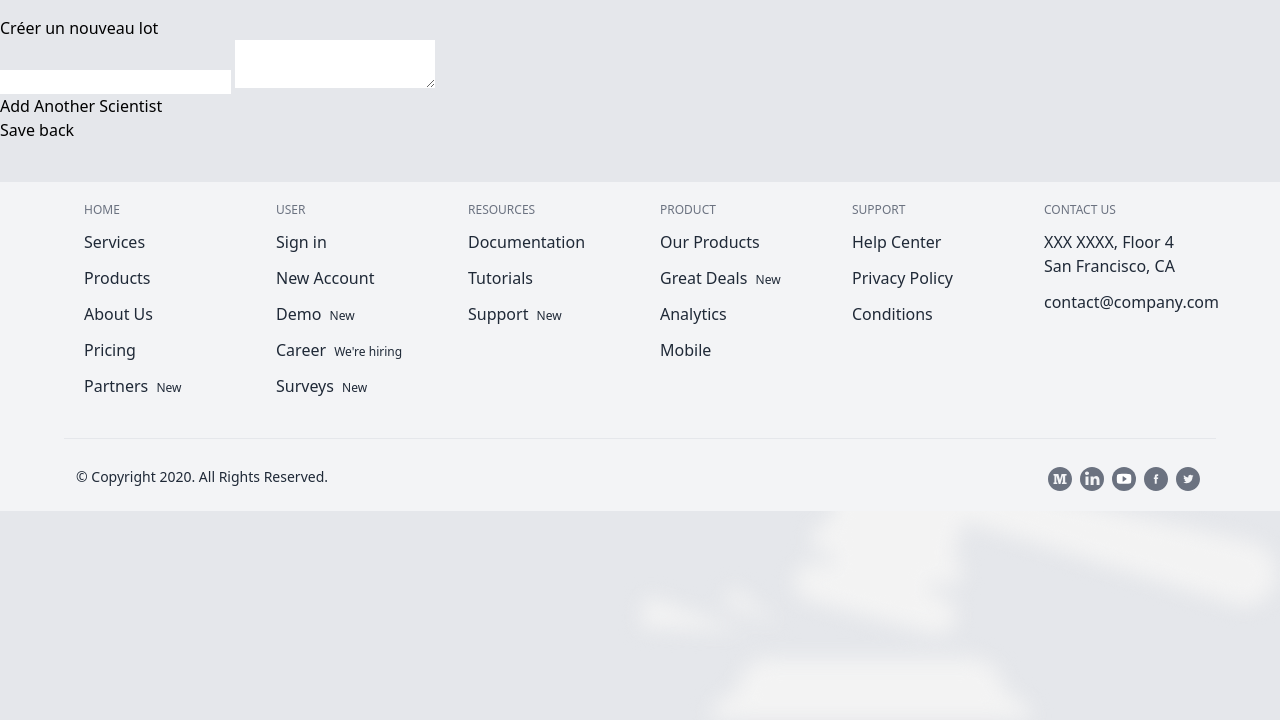
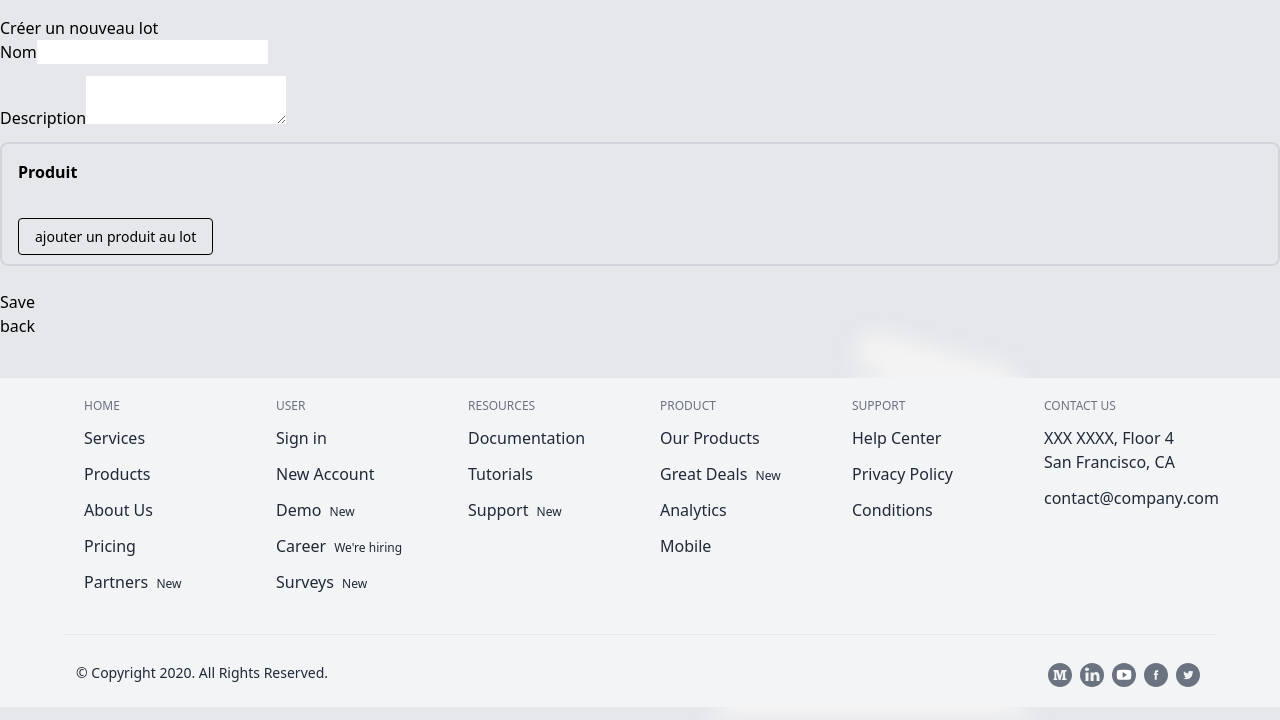
Before and after one commit to LightIn-death/BidCardCoinWEB, a Symfony app: template templates/main/new.html.twig in a window 1280 px wide. Shown: the part 80-800 px from the top of the page. Run offline with Twig, Linux system fonts and the light colour scheme; the template is opened without the code that fills it, so the values that code supplies are empty; form fields are guessed from the names that the template uses; some libraries are stand-ins or nearby versions.

Commit message:
Form collection add

```diff
--- a/src/Controller/MainController.php
+++ b/src/Controller/MainController.php
@@ -31,7 +31,7 @@ class MainController extends AbstractController
     {
 
         $lot =new Lot();
-        $lot->addProduit(new Produit());
+
 
 
         $form = $this->createForm(NewLotType::class,$lot);
@@ -43,6 +43,10 @@ class MainController extends AbstractController
         if ($form->isSubmitted() && $form->isValid()) {
             $entityManager = $this->getDoctrine()->getManager();
             $entityManager->persist($lot);
+            foreach ($lot->getProduits() as $produit){
+                  $entityManager->persist($produit);
+            }
+
             $entityManager->flush();
 
             return $this->redirectToRoute('produit_index');
--- a/templates/main/_form.html.twig
+++ b/templates/main/_form.html.twig
@@ -1,13 +1,16 @@
 {{ form_start(form) }}
 
-{{ form_widget(form.Nom) }}
-{{ form_widget(form.Description) }}
 
-<div class="row js-genus-scientist-wrapper"
+
+    {{ form_errors(form) }}
+    {{ form_row(form.Nom) }}
+    {{ form_row(form.Description) }}
+
+
+<div class="row js-product-wrapper mb-6 border-2 border-gray-300 rounded-lg w-full p-4"
      data-prototype="{{ form_widget(form.Produits.vars.prototype)|e('html_attr') }}"
      data-index="{{ form.Produits|length }}">
-
-
+    <h3 class="text-grey-darker font-bold  mb-10  pr-4">Produit</h3>
 
     {% for ProductForm in form.Produits %}
 
@@ -16,19 +19,23 @@
             <a href="#" class="js-remove-scientist pull-right">
                 <span class="fa fa-close"></span>
             </a>
-            {{ form_widget(ProductForm.NomAuteur) }}
-            {{ form_widget(ProductForm.NomStyle) }}
-            {{ form_widget(ProductForm.PrixReserve) }}
-            {{ form_widget(ProductForm.ReferenceCatalogue) }}
-            {{ form_widget(ProductForm.Description) }}
-            {{ form_widget(ProductForm.IsSend) }}
-            {{ form_widget(ProductForm.Lot) }}
-            {{ form_widget(ProductForm.Vendeur) }}
-            {{ form_widget(ProductForm.EnchereGagnante) }}
-            {{ form_widget(ProductForm.Categorie) }}
+
+            <div class="col-xs-4 js-genus-scientist-item">
+                <a href="#" class="js-remove-scientist pull-right">
+                    <span class="fa fa-close"></span>
+                </a>
+                {{ form_errors(ProductForm) }}
 
 
 
+                {{ form_row(ProductForm.NomAuteur) }}
+                {{ form_row(ProductForm.NomStyle) }}
+                {{ form_row(ProductForm.PrixReserve) }}
+                {{ form_row(ProductForm.Description) }}
+                {{ form_row(ProductForm.Categorie) }}
+
+
+            </div>
 
 
         </div>
@@ -38,29 +45,23 @@
     {% endfor %}
 
 
-    <div class="row js-genus-scientist-wrapper">
-        <a href="#" class="js-product-add">
-            <span class="fa fa-plus-circle"></span>
-            Add Another Scientist
+    <a class="js-product-add mt-8 text-sm px-4 py-2 leading-none border rounded text-black border-black hover:border-transparent hover:text-white hover:bg-black  cursor-pointer ">
+        ajouter un produit au lot
     </a>
 </div>
 
 
 <button class="btn">{{ button_label|default('Save') }}</button>
-
-
-
-
-
-
+</form>
 
 {% block javascripts %}
 
     <script>
         jQuery(document).ready(function () {
-                console.log("TEST");
-                const $wrapper = $('.js-product-add');
-                $wrapper.on('click', '.js-product-add', function (e) {
+            const $wrapper = $('.js-product-wrapper');
+
+
+            $('.js-product-add').click(function (e) {
                 console.log("TEST");
                 e.preventDefault();
                 // Get the data-prototype explained earlier
@@ -75,9 +76,9 @@
                 // Display the form in the page before the "new" link
                 $(this).before(newForm);
             });
+
+
         });
     </script>
 
 {% endblock %}
-
-    {{ form_end(form) }}
--- a/templates/main/new.html.twig
+++ b/templates/main/new.html.twig
@@ -5,7 +5,6 @@
 {% block body %}
     <h1>Créer un nouveau lot</h1>
 
-    {{ dump(form) }}
 
     {{ include('main/_form.html.twig') }}
 
```
Lines whose indentation alone changed are shown as unchanged.
